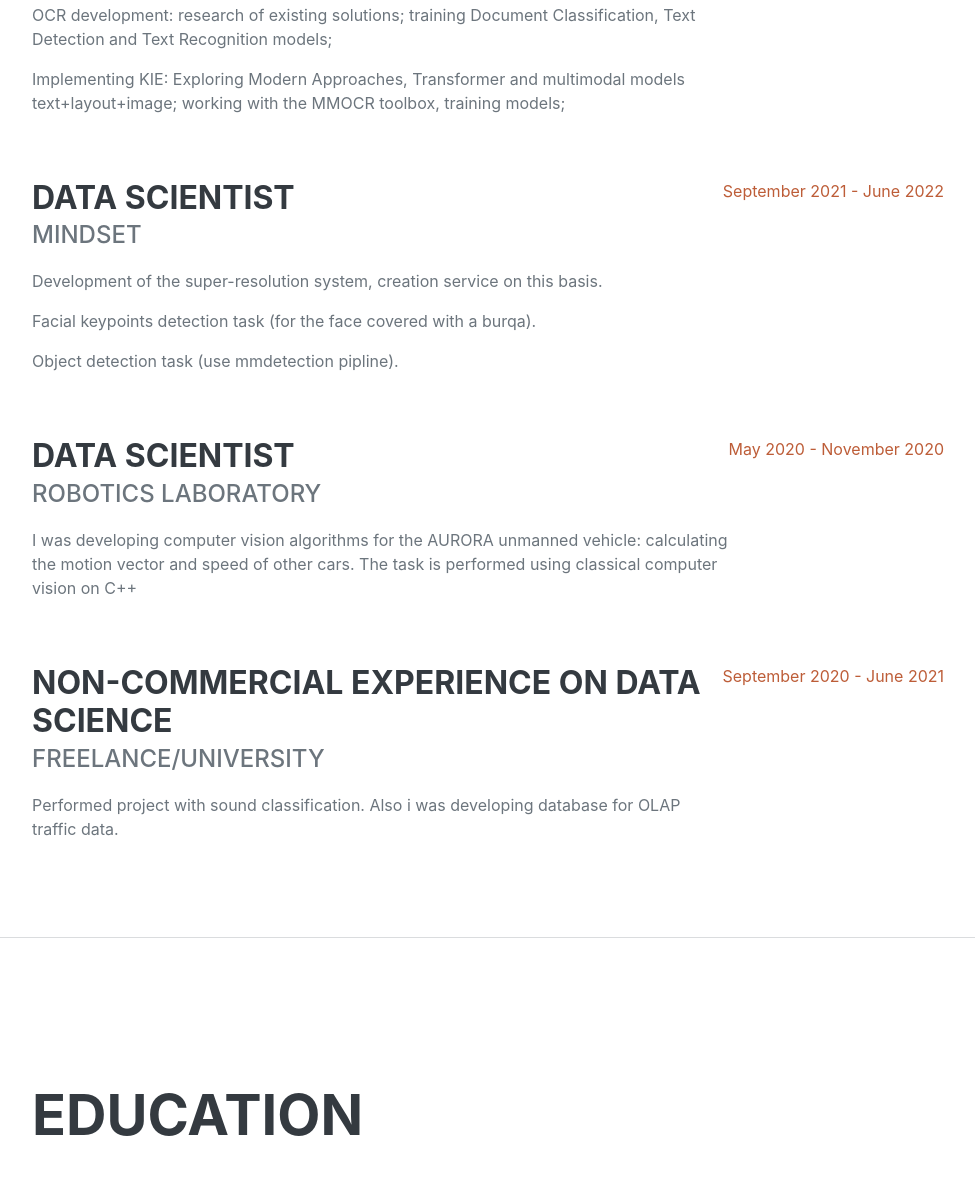
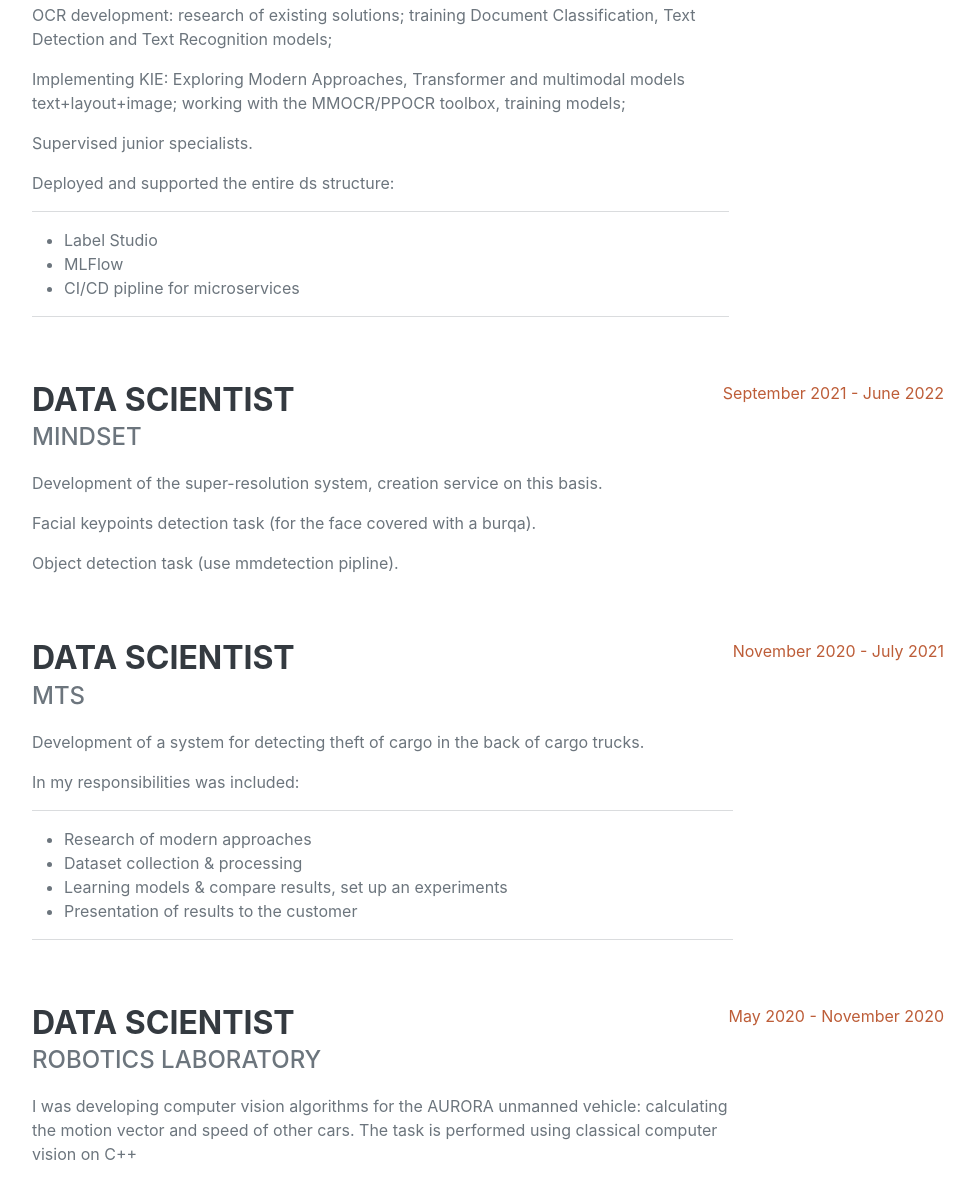
Before and after one commit to LehaShark/LehaShark.github.io, a plain HTML site: page index.html in a window 1280 px wide. Shown: the part 1438-2623 px from the top of the page, without its empty margins (288-1263 px from the left). Drawn offline with nearby package versions, Linux system fonts and the light colour scheme; a web font is replaced by a local one.

Commit message:
restructure and add experience

```diff
--- a/index.html
+++ b/index.html
@@ -88,7 +88,16 @@
                             <p>Developing a receipt recognition system. My job included solving the following tasks: object detection, character recognition, key information extraction. It was necessary to predict the location of fields on the receipt, for example, such as the name of the store, address, etc... Creation micro-service on this basis</p>
                             <p>Integration of an external document detector with TFLite: analysis of fast and lightweight detection models; training and further conversion into TFLite object detection API format</p>
                             <p>OCR development: research of existing solutions; training Document Classification, Text Detection and Text Recognition models;</p>
-                            <p>Implementing KIE: Exploring Modern Approaches, Transformer and multimodal models text+layout+image; working with the MMOCR toolbox, training models;</p>
+                            <p>Implementing KIE: Exploring Modern Approaches, Transformer and multimodal models text+layout+image; working with the MMOCR/PPOCR toolbox, training models;</p>
+                            <p>Supervised junior specialists.</p>
+                            <p>Deployed and supported the entire ds structure:</p>
+                            <hr>
+                                <ul>
+                                    <li>Label Studio</li>
+                                    <li>MLFlow</li>
+                                    <li>CI/CD pipline for microservices</li>
+                                </ul>
+                            <hr>
                         </div>
                         <div class="flex-shrink-0"><span class="text-primary">December 2022 - May 2024</span></div>
                     </div>
@@ -105,16 +114,36 @@
                     <div class="d-flex flex-column flex-md-row justify-content-between mb-5">
                         <div class="flex-grow-1">
                             <h3 class="mb-0">Data scientist</h3>
+                            <div class="subheading mb-3">MTS</div>
+                            <p>Development of a system for detecting theft of cargo in the back of cargo trucks.  </p>
+                            <p>In my responsibilities was included:</p>
+                            <hr>
+                                <ul>
+                                    <li>Research of modern approaches</li>
+                                    <li>Dataset collection & processing</li>
+                                    <li>Learning models & compare results, set up an experiments</li>
+                                    <li>Presentation of results to the customer</li>
+                                </ul>
+                            <hr>
+                        </div>
+                        <div class="flex-shrink-0"><span class="text-primary">November 2020 - July 2021</span></div>
+                    </div>
+                    <div class="d-flex flex-column flex-md-row justify-content-between mb-5">
+                        <div class="flex-grow-1">
+                            <h3 class="mb-0">Data scientist</h3>
                             <div class="subheading mb-3">Robotics laboratory</div>
                             <p>I was developing computer vision algorithms for the AURORA unmanned vehicle: calculating the motion vector and speed of other cars. The task is performed using classical computer vision on C++</p>
                         </div>
                         <div class="flex-shrink-0"><span class="text-primary">May 2020 - November 2020</span></div>
                     </div>
+
                     <div class="d-flex flex-column flex-md-row justify-content-between">
                         <div class="flex-grow-1">
                             <h3 class="mb-0">Non-commercial experience on Data Science</h3>
                             <div class="subheading mb-3">Freelance/university</div>
-                            <p>Performed project with sound classification. Also i was developing database for OLAP traffic data.</p>
+                            <p>Performed project with sound classification. Also i was developing database for OLAP traffic data. </p>
+                            <p>The project was written in JavaScript. I was responsible for part of the processing of skl requests, as well as efficient data storage. Was developed compression algorithm.</p>
+
                         </div>
                         <div class="flex-shrink-0"><span class="text-primary">September 2020 - June 2021</span></div>
                     </div>
```
